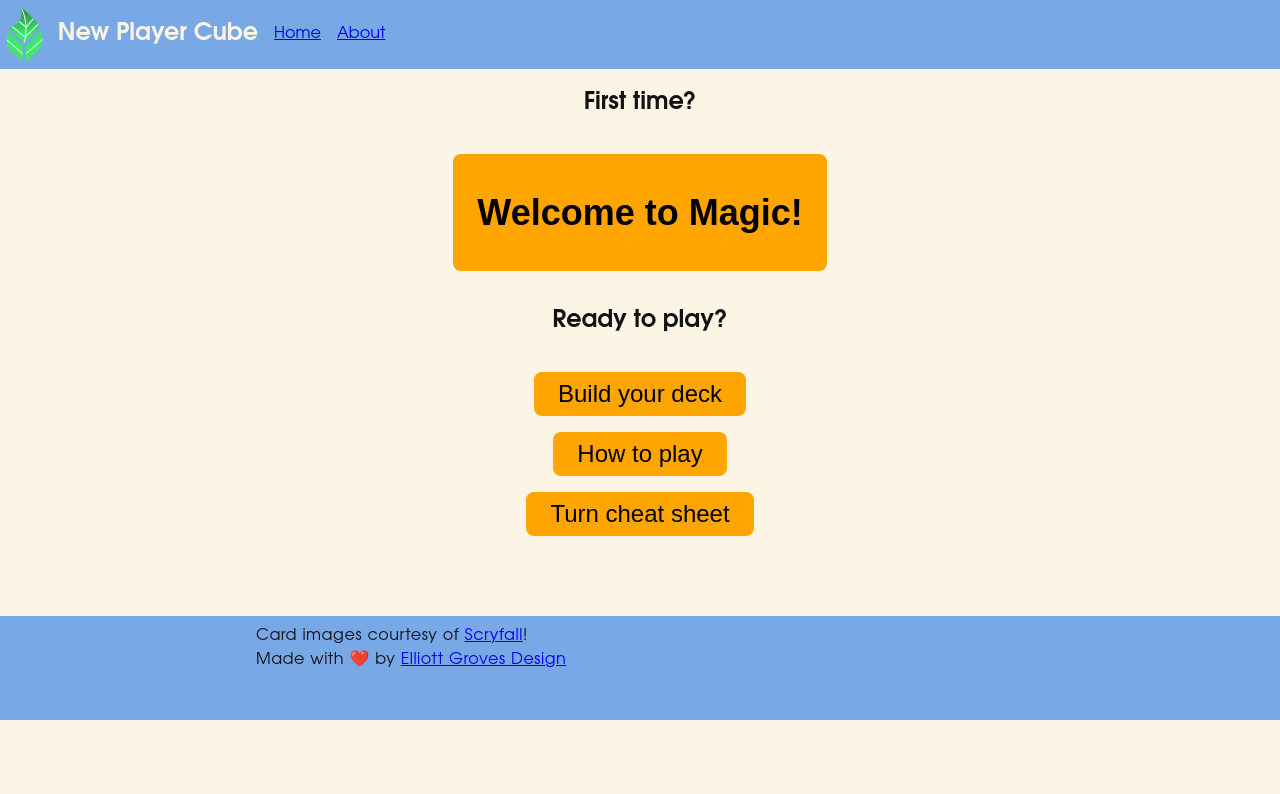
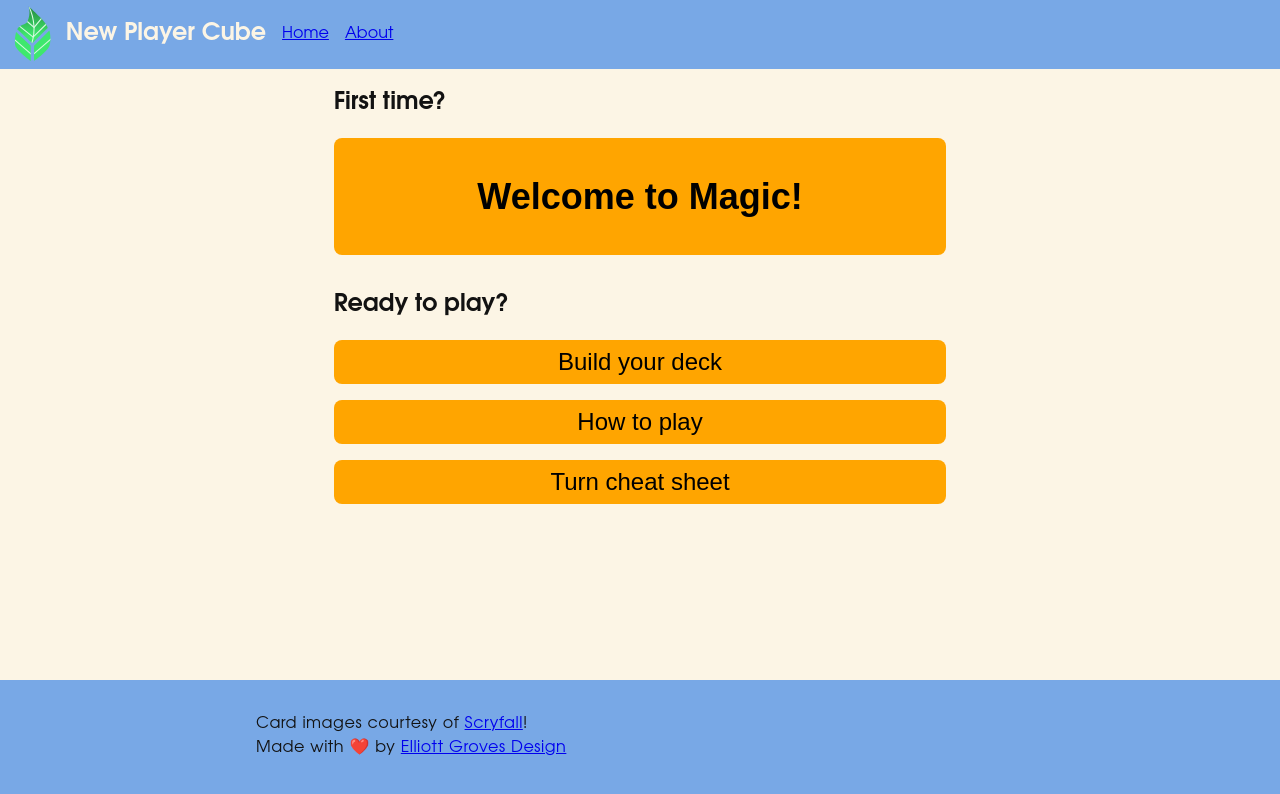
Before and after one commit to elliottgroves/new-player-cube-manual, a React (Create React App) app: page / in a window 1280 px wide. Shown: the top 794 px of the page. Built offline with nearby package versions, Linux system fonts and the light colour scheme.

Commit message:
Footer layout update.

```diff
--- a/src/App.css
+++ b/src/App.css
@@ -1,3 +1,8 @@
+.main-layout {
+  display: flex;
+  flex-flow: column;
+}
+
 .main-nav {
   display: flex;
   align-items: center;
@@ -26,20 +31,17 @@
 
 .main-nav .logo {
   height: 3.5rem;
-  margin-right: 0.5rem;
+  margin: 0 0.5rem;
 }
 
-.home-nav-buttons {
-  display: flex;
-  flex-flow: column;
-  align-items: center;
-  gap: 1rem;
+.home-nav-buttons .large-nav-button {
+  margin-bottom: 1rem;
 }
 
 .main-content {
   padding: 0 1rem;
   max-width: 768px;
-  margin: auto;
+  margin: 0 auto;
 }
 
 .relative-nav-header {
@@ -54,7 +56,21 @@
   padding: 0;
 }
 
-.relative-nav-header h2 {
+.large-nav-button {
+  width: 100%;
+  text-align: center;
+}
+
+.main-footer {
+  flex-grow: 1;
+  margin-top: 10rem;
+  padding: 2rem 1rem 10rem 1rem;
+  background-color: #78a8e6;
+}
+
+.main-footer p {
+  max-width: 768px;
+  margin: 0 auto;
 }
 
 @media only screen and (min-width: 768px) {
@@ -62,14 +78,3 @@
     display: flex;
   }
 }
-
-.main-footer {
-  margin-top: 5rem;
-  padding: 0.5rem 1rem 3rem 1rem;
-  background-color: #78a8e6;
-}
-
-.main-footer p {
-  max-width: 768px;
-  margin: 0 auto;
-}
--- a/src/App.js
+++ b/src/App.js
@@ -25,7 +25,7 @@ export default function App() {
 
 function Layout() {
   return (
-    <div>
+    <div className="main-layout">
       <nav className="main-nav">
         <Link to="/" className="home-logo-link">
           <img src={logo} className="logo" />
@@ -64,7 +64,7 @@ function Home() {
       <h2>First time?</h2>
 
       <Link to="/welcome">
-        <button>
+        <button className="large-nav-button">
           <h2>Welcome to Magic!</h2>
         </button>
       </Link>
@@ -72,17 +72,17 @@ function Home() {
       <h2>Ready to play?</h2>
 
       <Link to="/build">
-        <button>
+        <button className="large-nav-button">
           <span>Build your deck</span>
         </button>
       </Link>
       <Link to="/tutorial">
-        <button>
+        <button className="large-nav-button">
           <span>How to play</span>
         </button>
       </Link>
       <Link to="/cheat-sheet">
-        <button>
+        <button className="large-nav-button">
           <span>Turn cheat sheet</span>
         </button>
       </Link>
--- a/src/index.css
+++ b/src/index.css
@@ -35,7 +35,7 @@ button:hover, button:focus {
   outline: 2px solid grey;
 }
 
-#root {
+.main-layout {
   min-height: 100svh;
 }
 
--- a/src/welcome.js
+++ b/src/welcome.js
@@ -1,4 +1,5 @@
 import RelativeNavHeader from './relative-nav.js';
+import { Link } from 'react-router-dom';
 
 export default function WelcomePage() {
   return (
@@ -16,6 +17,10 @@ export default function WelcomePage() {
       <img src="https://api.scryfall.com/cards/named?exact=Centaur+Courser&amp;format=image&amp;version=normal" width="215" height="300" />
 
       <p>Tap a card above to learn more about its type. Once you’re ready, we can talk about how you’ll build your first deck.</p>
+
+      <Link to="/build">
+        <button className="large-nav-button">Build my deck</button>
+      </Link>
     </section>
   );
 }
```
